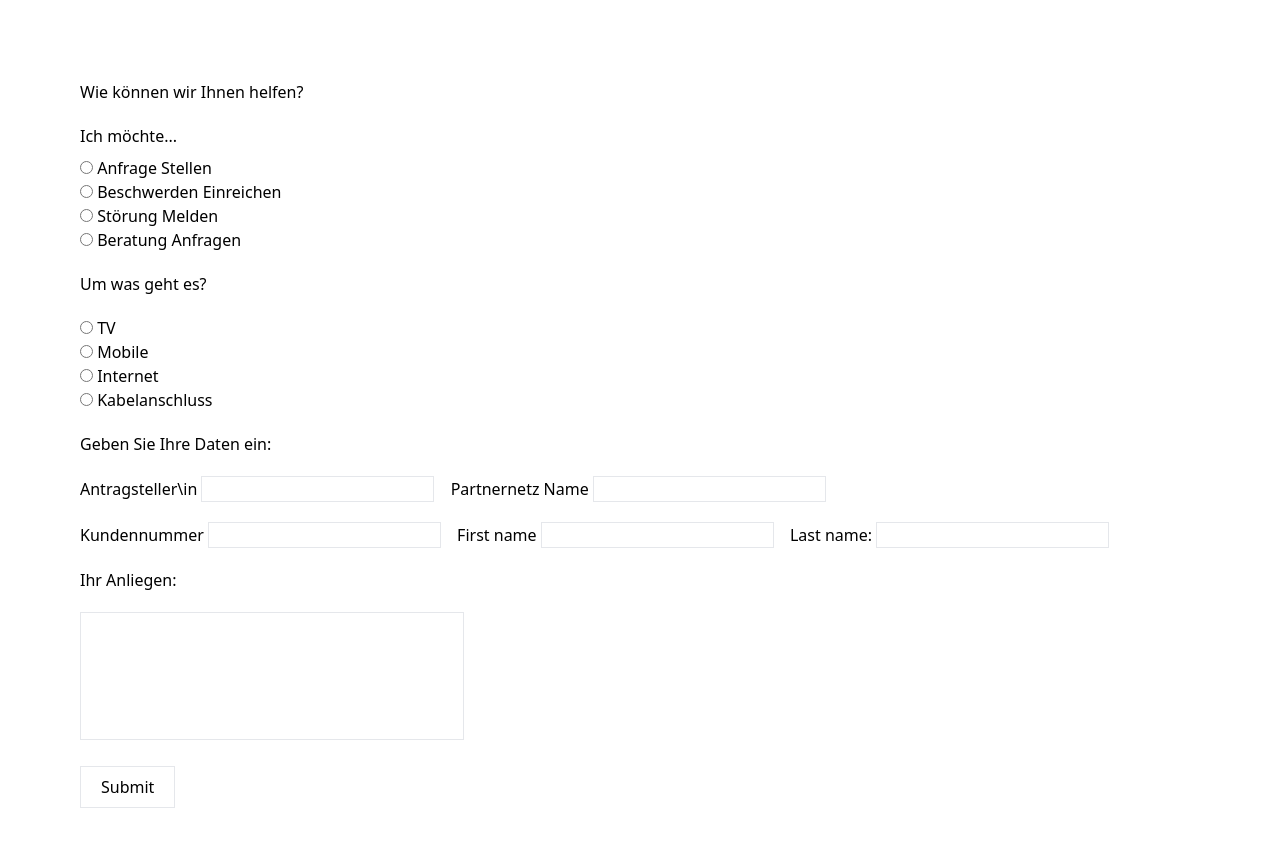
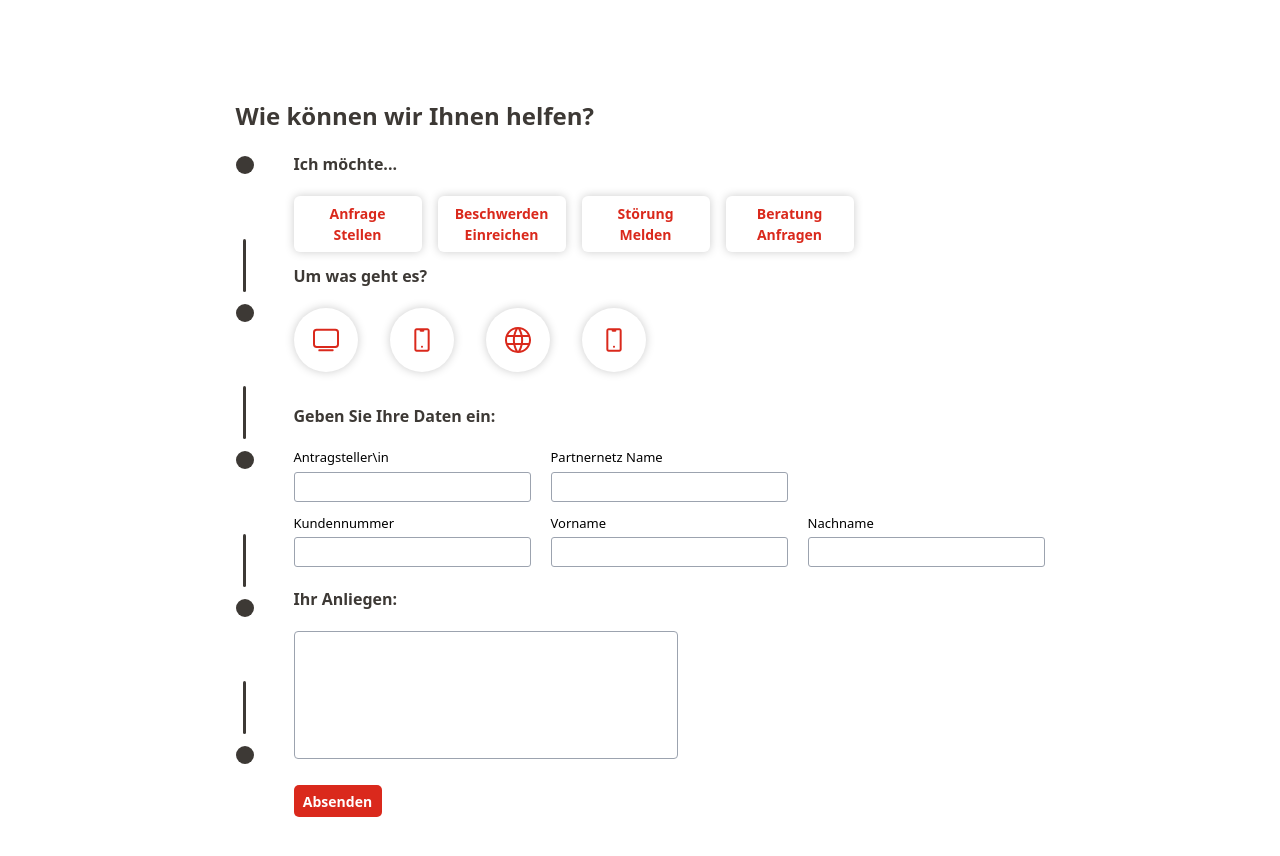
Before and after one commit to biankazieba/Sunrise_ContactForm, a plain HTML site: page index.html in a window 1280 px wide. Drawn offline with nearby package versions, Linux system fonts and the light colour scheme.

Commit message:
[INITIAL] Added Default Contact Form

```diff
--- a/assets/style.css
+++ b/assets/style.css
@@ -0,0 +1,71 @@
+.input-primary {
+    border: 1px solid rgb(156 163 175);
+    border-radius: 3px;
+    height: 30px;
+    padding-left: 4px;
+}
+
+.label {
+    margin-bottom: 4px;
+    font-size: small;
+}
+
+.color-primary {
+    color: #3D3935;
+}
+
+#dot {
+    width: 18px;
+    height: 18px;
+    background-color: #3D3935;
+    border-radius: 50%;
+}
+
+#line {
+    width: 3px;
+    height:auto;
+    background-color: #3D3935;
+    border-radius: 6px;
+}
+
+.radio-primary {
+    border-radius: 6px;
+    font-size: 14px;
+    font-weight: bold;
+    color: #DA291C;
+    margin-right: 1rem;
+    padding-top: 7px;
+    padding-bottom: 7px;
+    width: 8rem;
+    box-shadow: 0px 0px 10px #cccccc;
+    text-align: center;
+    cursor: pointer;
+    display: block;
+}
+
+.radio-secondary {
+    border-radius: 50%;
+    font-size: 14px;
+    font-weight: bold;
+    color: #DA291C;
+    margin-right: 2rem;
+    padding-top: 0px;
+    padding-bottom: 0px;
+    width: 4rem;
+    height: 4rem;
+    box-shadow: 0px 0px 10px #cccccc;
+    justify-content: center;
+    align-items: center;
+    display: block;
+    cursor: pointer;
+}
+
+#submit {
+    background-color: #DA291C;
+    width: 5.5rem;
+    height: 2rem;
+    border-radius: 5px;
+    font-weight: bold;
+    font-size: 14px;
+    color: #ffff;
+}
--- a/index.html
+++ b/index.html
@@ -7,56 +7,116 @@
     <title>Document</title>
     <script src="https://cdn.tailwindcss.com"></script>
     <link rel="stylesheet" href="/assets/style.css">
-    <script src="script.js"></script>
 </head>
 
 <body class="m-20">
-    <H1 class="my-3">Wie können wir Ihnen helfen?</H1>
+    <!--Content to the middle-->
+    <div class="grid place-content-center">
+        <!--Contactform-->
         <form class="my-5">
-        <div>
-            <H2 class="my-2">Ich möchte...</H2>
-            <input type="radio" id="Anfrage" name="fav_language" value="Anfrage">
-            <label for="Anfrage">Anfrage Stellen</label><br>
-            <input type="radio" id="Beschwerden" name="fav_language" value="Beschwerden">
-            <label for="Beschwerden">Beschwerden Einreichen</label><br>
-            <input type="radio" id="Störung" name="fav_language" value="Störung">
-            <label for="Störung">Störung Melden</label><br>
-            <input type="radio" id="Beratung" name="fav_language" value="Beratung">
-            <label for="Beratung">Beratung Anfragen</label>
+            <!--Title"-->
+            <H1 class="text-2xl font-bold mb-5 color-primary">Wie können wir Ihnen helfen?</H1>
+            <!--Creating two cols with grid-->
+            <div class="grid grid-flow-col auto-cols-max">
+                <!--Creating Dropdown Line-->
+                <div class="pr-10 grid justify-items-center space-y-3 mt-1">
+                    <!--Dot-->
+                    <div id="dot"></div>
+                    <!--Line-->
+                    <div id="line"></div>
+                    <div id="dot"></div>
+                    <div id="line"></div>
+                    <div id="dot"></div>
+                    <div id="line"></div>
+                    <div id="dot"></div>
+                    <div id="line"></div>
+                    <div id="dot"></div>
                 </div>
                 <div>
-            <H3 class="my-5">Um was geht es?</H3>
-            <input type="radio" id="TV" name="fav_language" value="TV">
-            <label for="TV">TV</label><br>
-            <input type="radio" id="Mobile" name="fav_language" value="Mobile">
-            <label for="Mobile">Mobile</label><br>
-            <input type="radio" id="Internet" name="fav_language" value="Internet">
-            <label for="Internet">Internet</label><br>
-            <input type="radio" id="Kabelanschluss" name="fav_language" value="Kabelanschluss">
-            <label for="Kabelanschluss">Kabelanschluss</label>
+                    <!--1st Input "Ich möchte..."-->
+                    <div>
+                        <h2 class="font-bold color-primary">Ich möchte...</h2>
+                        <div class="space-y-2 flex flex-row py-3">
+                            <input type="radio" id="Anfrage" name="fav_language" value="Anfrage" class="hidden">
+                            <label for="Anfrage" class="radio-primary">
+                                Anfrage <br> Stellen
+                            </label>
+                            <input type="radio" id="Beschwerden" name="fav_language" value="Beschwerden" class="hidden">
+                            <label for="Beschwerden" class="radio-primary">
+                                Beschwerden <br> Einreichen
+                            </label>
+                            <input type="radio" id="Störung" name="fav_language" value="Störung" class="hidden">
+                            <label for="Störung" class="radio-primary">
+                                Störung <br> Melden
+                            </label>
+                            <input type="radio" id="Beratung" name="fav_language" value="Beratung" class="hidden">
+                            <label for="Beratung" class="radio-primary">
+                                Beratung <br> Anfragen
+                            </label>
+                        </div>
+                    </div>
+                    <!--2nd Input "Um Was geht es?"-->
+                    <div>
+                        <h2 class="font-bold color-primary">Um was geht es?</h2>
+                        <div class="space-y-2 flex flex-row py-3">
+                            <input type="radio" id="TV" name="fav_language" value="TV" class="hidden">
+                            <label for="TV" class="radio-secondary flex">
+                                <img src="/assets/img/tv.svg" alt="" class="w-8">
+                            </label>
+
+                            <input type="radio" id="Mobile" name="fav_language" value="Mobile" class="hidden">
+                            <label for="Mobile" class="radio-secondary flex">
+                                <img src="/assets/img/device-mobile.svg" alt="" class="w-8">
+                            </label>
+                            <input type="radio" id="Internet" name="fav_language" value="Internet" class="hidden">
+                            <label for="Internet" class="radio-secondary flex">
+                                <img src="/assets/img/internet.svg" alt="" class="w-8">
+                            </label>
+                            <input type="radio" id="Kabelanschluss" name="fav_language" value="Kabelanschluss"
+                                class="hidden">
+                            <label for="Kabelanschluss" class="radio-secondary flex">
+                                <img src="/assets/img/device-mobile.svg" alt="" class="w-8">
+                            </label>
+                        </div>
+                        <div class="flex flex-col">
+                            <h4 class="my-5 font-bold color-primary">Geben Sie Ihre Daten ein:</h4>
+                            <div class="flex flex-row space-x-5 pb-3">
+                                <div class="flex flex-col">
+                                    <label for="Antragsteller" class="label">Antragsteller\in</label>
+                                    <input type="text" id="Antragsteller" name="Antragsteller" class="input-primary">
+                                </div>
+                                <div class="flex flex-col">
+                                    <label for="Partnernetz" class="label">Partnernetz Name</label>
+                                    <input type="text" id="Partnernetz" name="Partnernetz" class="input-primary">
+                                </div>
+                            </div>
+                            <div class="flex flex-row space-x-5 pb-5">
+                                <div class="flex flex-col">
+                                    <label for="Kundennummer" class="label">Kundennummer</label>
+                                    <input type="text" id="Kundennummer" name="Kundennummer" class="input-primary">
+                                </div>
+                                <div class="flex flex-col">
+                                    <label for="Vorname" class="label">Vorname</label>
+                                    <input type="text" id="Vorname" name="Vorname" class="input-primary">
+                                </div>
+                                <div class="flex flex-col">
+                                    <label for="Nachname" class="label">Nachname</label>
+                                    <input type="text" id="Nachname" name="Nachname" class="input-primary">
+                                </div>
+                            </div>
                         </div>
                         <div>
-            <H4 class="my-5">Geben Sie Ihre Daten ein:</H4>
-            <label for="Antragsteller">Antragsteller\in</label>
-            <input type="text" id="Antragsteller" name="Antragsteller" class="border mr-3">
-            <label for="Partnernetz">Partnernetz Name</label>
-            <input type="text" id="Partnernetz" name="Partnernetz" class="border mr-3"><br>
-        </div>
-        <div class="py-5">
-            <label for="Kundennummer">Kundennummer</label>
-            <input type="text" id="Kundennummer" name="Kundennummer" class="border mr-3">
-            <label for="fname">First name</label>
-            <input type="text" id="fname" name="fname" class="border mr-3">
-            <label for="lname">Last name:</label>
-            <input type="text" id="lname" name="lname" class="border mr-3"><br>
-        </div>
-        <div>
-            <label for="Anliegen">Ihr Anliegen:</label><br>
-            <textarea id="Anliegen" name="Anliegen" class="border mr-3 my-5 h-32 w-96 resize-none">
+                            <label for="Anliegen" class="font-bold color-primary">Ihr Anliegen:</label><br>
+                            <textarea id="Anliegen" name="Anliegen"
+                                class="border rounded my-5 h-32 w-96 resize-none border-gray-400 px-1">
                             </textarea><br>
                         </div>
-        <input type="submit" value="Submit" class="border py-2 px-5">
+                        <input type="submit" value="Absenden" id="submit">
+                    </div>
+                </div>
         </form>
+    </div>
+    <script src="script.js"></script>
 </body>
 
 </html>
--- a/script.js
+++ b/script.js
@@ -0,0 +1,9 @@
+
+const labels = document.querySelectorAll('label');
+
+labels.forEach(label => {
+    label.addEventListener('click', () => {
+        labels.forEach(l => l.classList.remove('border-2', 'border-red-600'));
+        label.classList.add('border-2', 'border-red-600');
+    });
+});
```
Also changed, not shown: assets/img/device-mobile.svg (added), assets/img/internet.svg (added), assets/img/tv.svg (added). Lines whose indentation alone changed are shown as unchanged.
